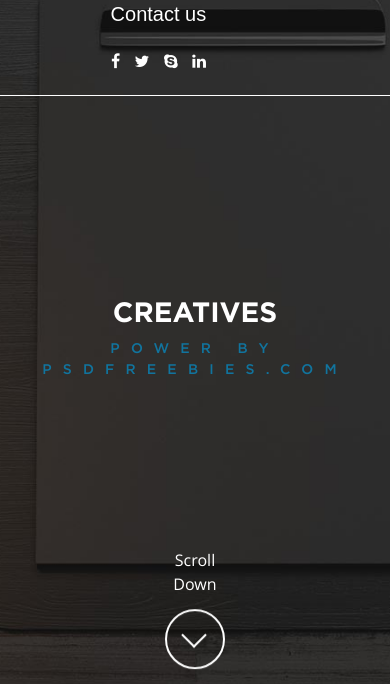
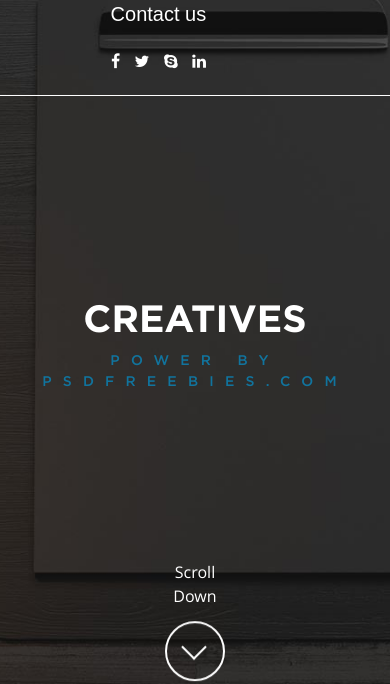
Before and after one commit to smaugrrotarr/Craetive-Digital-Agency, a plain HTML site: page index.html in a window 390 px wide. Shown: the part 163-847 px from the top of the page. Drawn offline with nearby package versions, Linux system fonts and the light colour scheme; files whose address does not match are found by name.

Commit message:
Update main.css

```diff
--- a/css/main.css
+++ b/css/main.css
@@ -740,7 +740,7 @@
     .header-menu {justify-content: space-between;}
     .header-menu {flex-direction: row;}
     .fa-navicon {display: block;}
-    h1 {font-size: 28px;}
+    h1 {font-size: 38px;}
     .headline p {font-size: 14px;}
     .big-letter {
         font-size: 180px;
```
